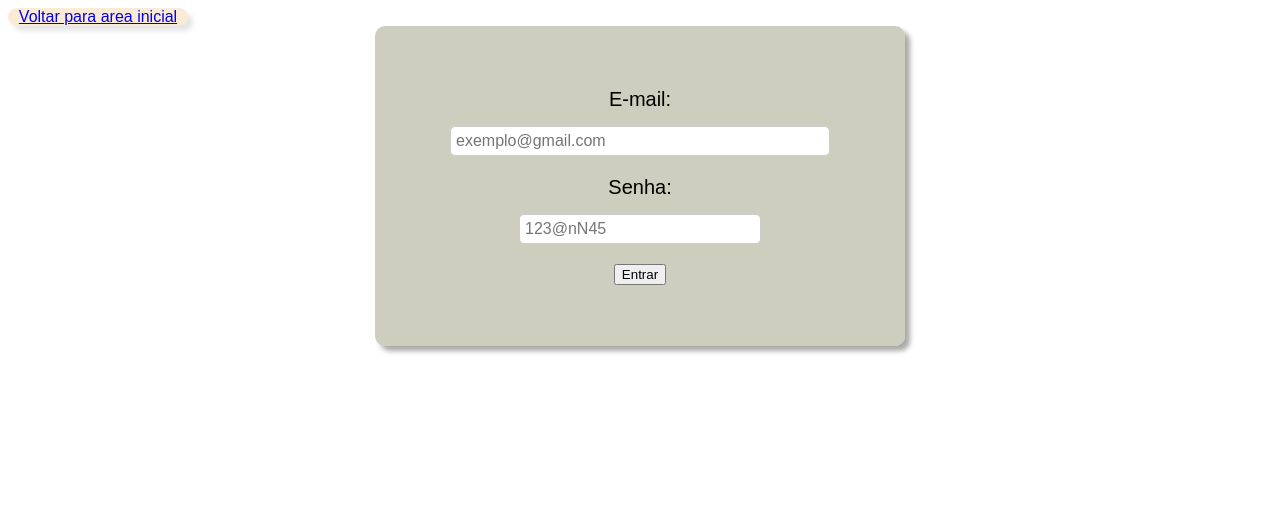
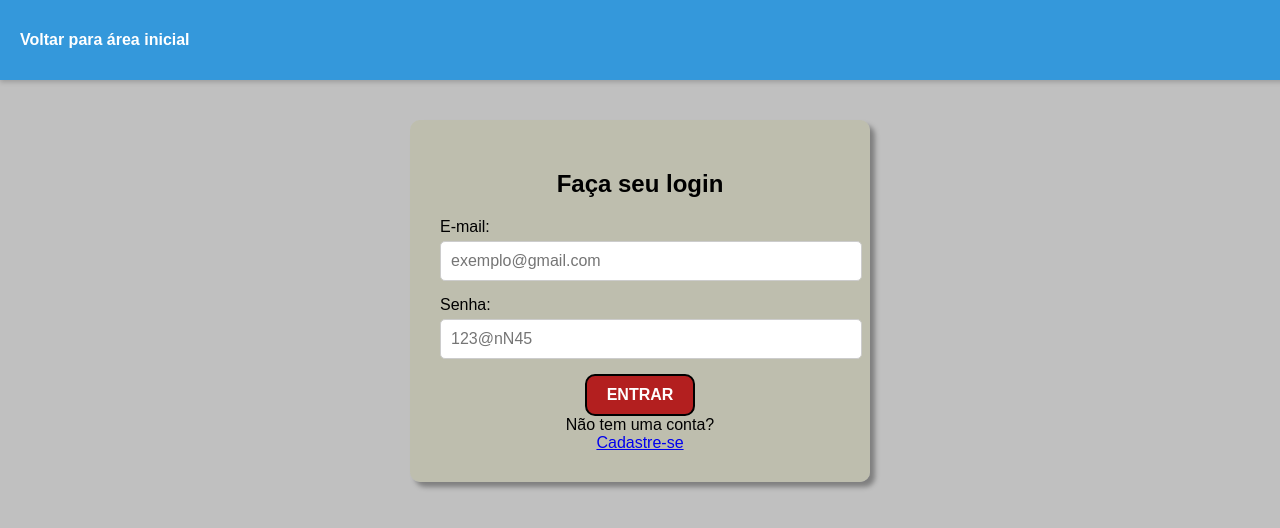
Before and after one commit to natanmatos0/Projeto001, a plain HTML site: page frontEnd/login.html in a window 1280 px wide. Drawn offline with Linux system fonts and the light colour scheme.

Commit message:
style: update CSS styles for navigation and section layout; remove greeting from index.html

```diff
--- a/frontEnd/login.html
+++ b/frontEnd/login.html
@@ -4,90 +4,127 @@
 <head>
     <meta charset="UTF-8">
     <meta name="viewport" content="width=device-width, initial-scale=1.0">
-    <title>Document</title>
+    <title>Login</title>
     <style>
         body {
-            background-color: 192, 192, 192;
+            background-color: rgb(192, 192, 192);
             font-family: Arial, Helvetica, sans-serif;
+            margin: 0;
+            padding: 0;
         }
 
-        nav {
+        header {
+            position: fixed;
+            top: 0;
+            left: 0;
+            width: 100%;
+            background-color: #3498db;
+            color: white;
             display: flex;
-            flex-direction: column;
-            background-color: antiquewhite;
-            border-radius: 10px;
-            width: 180px;
-            display: flex;
-            justify-content: center;
+            justify-content: space-between;
             align-items: center;
-            height: 100%;
-            box-shadow: 5px 5px 5px rgba(0, 0, 0, 0.10);
+            padding: 10px 20px;
+            height: 60px;
+            z-index: 1000;
+            box-shadow: 0 2px 5px rgba(0, 0, 0, 0.2);
+        }
+
+        header nav a {
+            color: white;
+            text-decoration: none;
+            font-weight: bold;
         }
 
         section {
             background: rgba(190, 190, 168, 0.745);
             border-radius: 10px;
-            padding: 15px;
-            width: 500px;
-            margin: auto;
+            padding: 30px;
+            width: 400px;
+            margin: 120px auto 0 auto;
             box-shadow: 5px 5px 5px rgba(0, 0, 0, 0.34);
         }
 
-        p {
-            font-size: 20px;
-            text-align: left;
-            margin: 0px;
-            white-space: nowrap;
+        h1 {
+            margin-bottom: 20px;
+            text-align: start;
+
         }
 
         .container {
             display: flex;
-            align-items: center;
-            gap: 15px;
-            margin: 20px;
+            flex-direction: column;
+            align-items: center; /* mantém os inputs e botão centralizados */
+        }
+
+        .input-group {
+            width: 100%;
             display: flex;
             flex-direction: column;
-            align-items: center;
-            justify-content: center;
-            height: 250px;
+            align-items: flex-start; /* texto à esquerda */
+            margin-bottom: 15px;
         }
 
-        #email {
-            width: 80%;
-            padding: 5px;
+        .input-group p {
+            margin: 0 0 5px 0;
+            font-size: 16px;
+        }
+
+        input[type="email"],
+        input[type="password"] {
+            width: 100%; /* ocupa toda a largura do grupo */
+            padding: 10px;
             border: 1px solid #ccc;
             border-radius: 5px;
             font-size: 16px;
-            margin-bottom: 5px;
         }
 
-        #senha {
-            width: 50%;
-            padding: 5px;
-            border: 1px solid #ccc;
-            border-radius: 5px;
+        button {
+            background-color: #b31f1f;
+            color: white;
+            border: 2px solid #000000;
+            border-radius: 10px;
+            padding: 10px 20px;
             font-size: 16px;
-            margin-bottom: 5px;
+            cursor: pointer;
+            transition: 0.3s;
+            font-weight: bold;
         }
 
+        button:hover {
+            background-color: #4b0208;
+            border-color: #2e7d3200;
+        }
     </style>
 </head>
 
 <body>
+    <header>
         <nav>
-        <a href="index.html">Voltar para area inicial</a>
+            <a href="index.html">Voltar para área inicial</a>
         </nav>
-
+    </header>
 
    <section>
     <div id="logDiv" class="container">
+        <h1>Faça seu login</h1>
 
-            <p>E-mail:</p> <input type="email" placeholder="exemplo@gmail.com" id="email">
-            <p>Senha:</p> <input type="password" placeholder="123@nN45" id="senha">
-            <button onclick="logar()">Entrar</button>
+        <div class="input-group">
+            <p>E-mail:</p>
+            <input type="email" placeholder="exemplo@gmail.com" id="email">
         </div>
 
+        <div class="input-group">
+            <p>Senha:</p>
+            <input type="password" placeholder="123@nN45" id="senha">
+        </div>
+
+        <button onclick="logar()">ENTRAR</button>
+
+
+        Não tem uma conta?<a href="cadastroDeUsuarios.html" target="_blank" class="link-abaixo">Cadastre-se</a>
+    </div>
 </section>
+
     <script src="index.js"></script>
 </body>
 
```
Also changed, not shown: frontEnd/index.css (+12 -7 lines), frontEnd/index.html (+1 -1 lines). Lines whose indentation alone changed are shown as unchanged.
